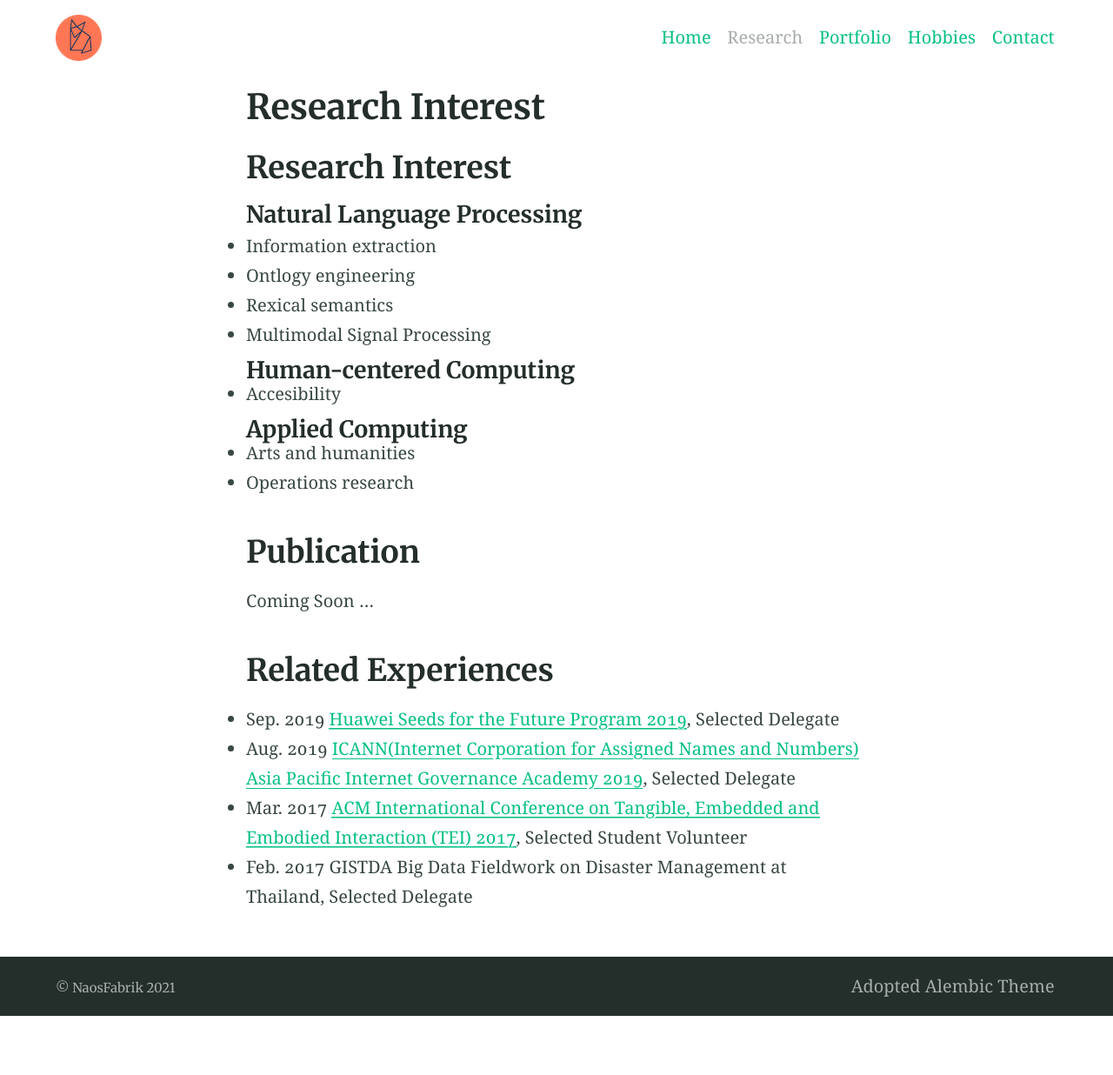
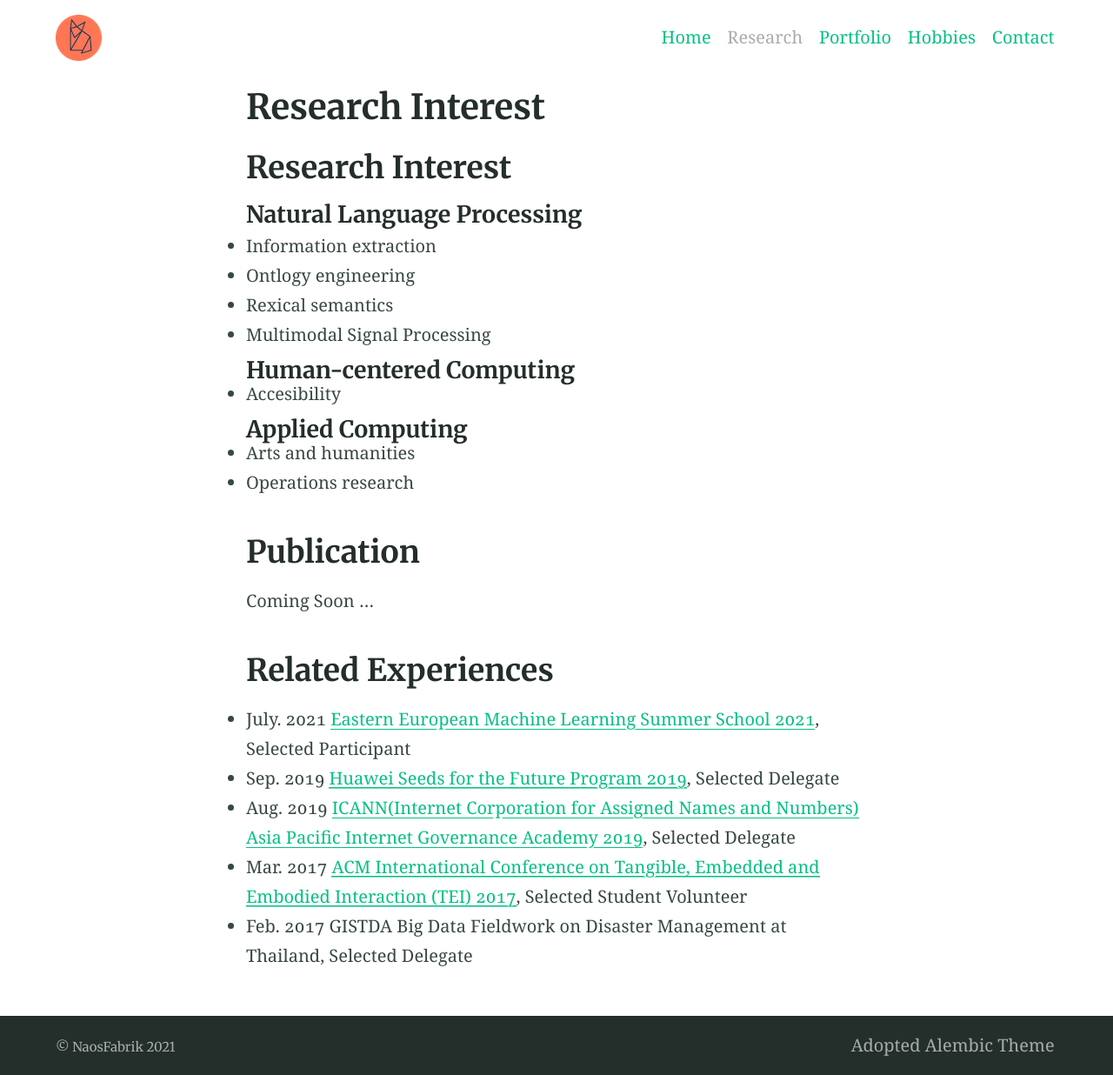
Before and after one commit to NaosFabrik/NaosFabrik.github.io, a Jekyll site: the page built from elements.md, in a window 1280 px wide. Shown: the whole page at 87% size. Built offline with Jekyll 4.4.1, drawn with Linux system fonts in a browser that asks for light colours; our own code applies the rules of GitHub Pages for plain Markdown files; before the commit the page ends 1168 px from its top, so only the background shows below that.

Commit message:
Update elements.md

```diff
--- a/elements.md
+++ b/elements.md
@@ -14,6 +14,7 @@
 Coming Soon ...
 
 ## Related Experiences
+* July. 2021 [Eastern European Machine Learning Summer School 2021](https://www.eeml.eu/home), Selected Participant
 * Sep. 2019 [Huawei Seeds for the Future Program 2019](https://www.huawei.com/minisite/seeds-for-the-future/index.html), Selected Delegate
 * Aug. 2019 [ICANN(Internet Corporation for Assigned Names and Numbers) Asia Pacific Internet Governance Academy 2019](https://www.icann.org/en/announcements/details/apply-now-the-asia-pacific-internet-governance-academy-2019-14-5-2019-en), Selected Delegate
 * Mar. 2017 [ACM International Conference on Tangible, Embedded and Embodied Interaction (TEI) 2017](https://tei.acm.org/2017/), Selected Student Volunteer
```
